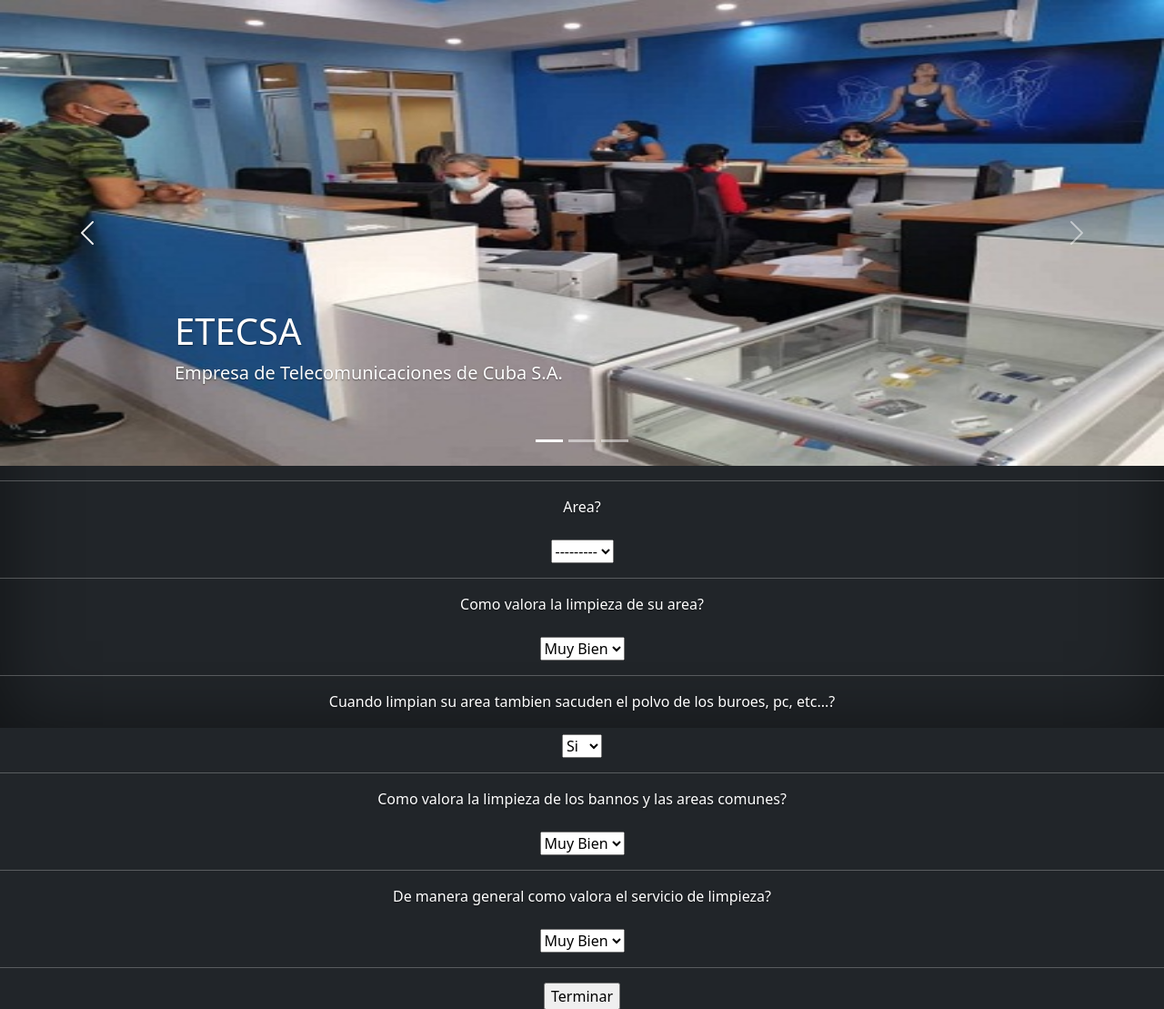
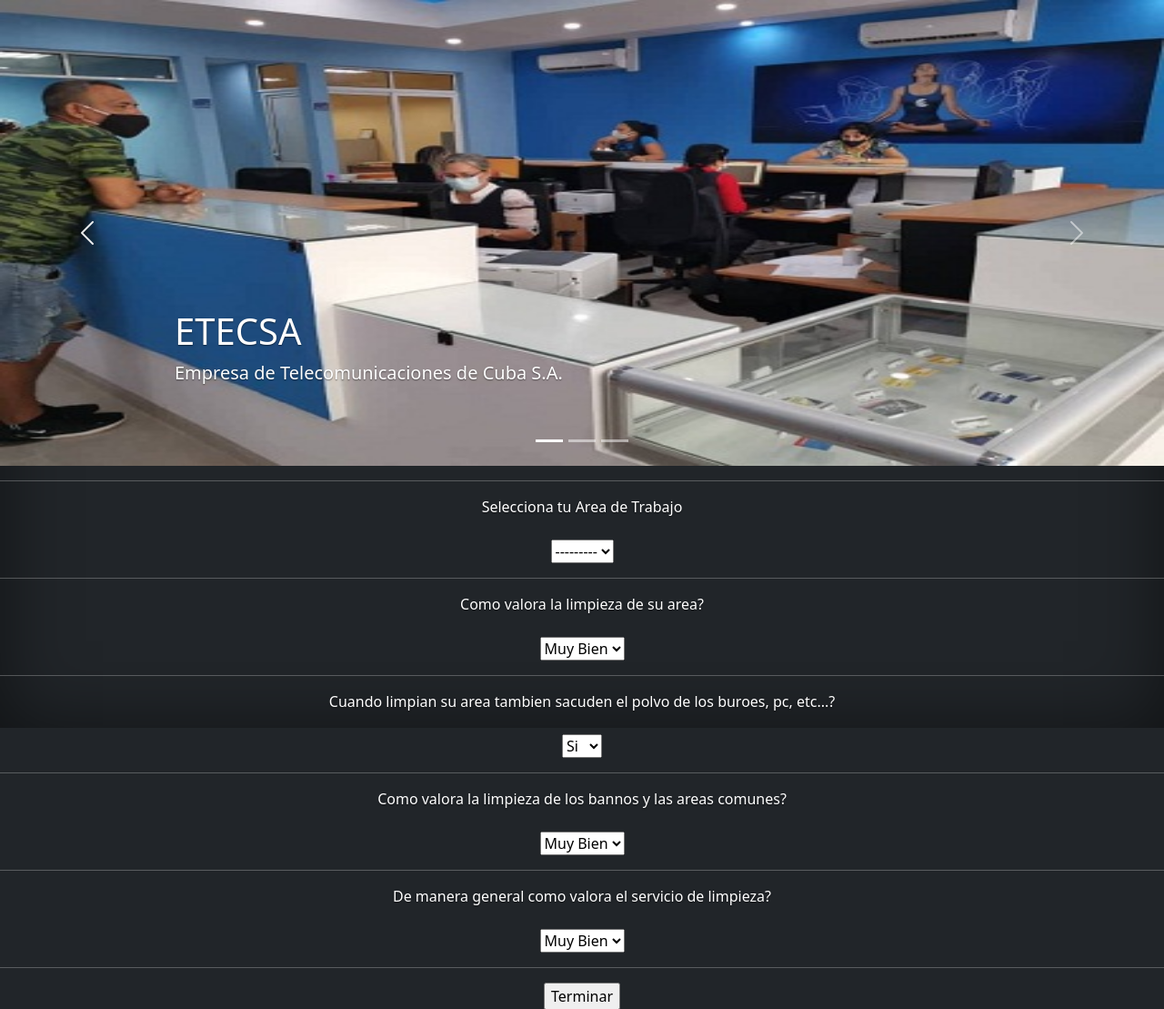
Before and after one commit to yandivd/etecsa_encuesta, a Django app: page /form_encuesta/ in a window 1280 px wide. Shown: the top 1109 px of the page at 91% size. Run offline with Django 3.2, Linux system fonts and the light colour scheme; data that the repository does not hold is empty; some libraries are stand-ins or nearby versions.

Commit message:
cambiado el texto del area

```diff
--- a/encuesta/templates/formulario.html
+++ b/encuesta/templates/formulario.html
@@ -5,7 +5,7 @@
 <form action="" method="post">
     {%csrf_token%}
 
-    <label for="">Area?</label>
+    <label for="">Selecciona tu Area de Trabajo</label>
     <p></p>
     {{form.area}}
     <p><hr></p>
```
